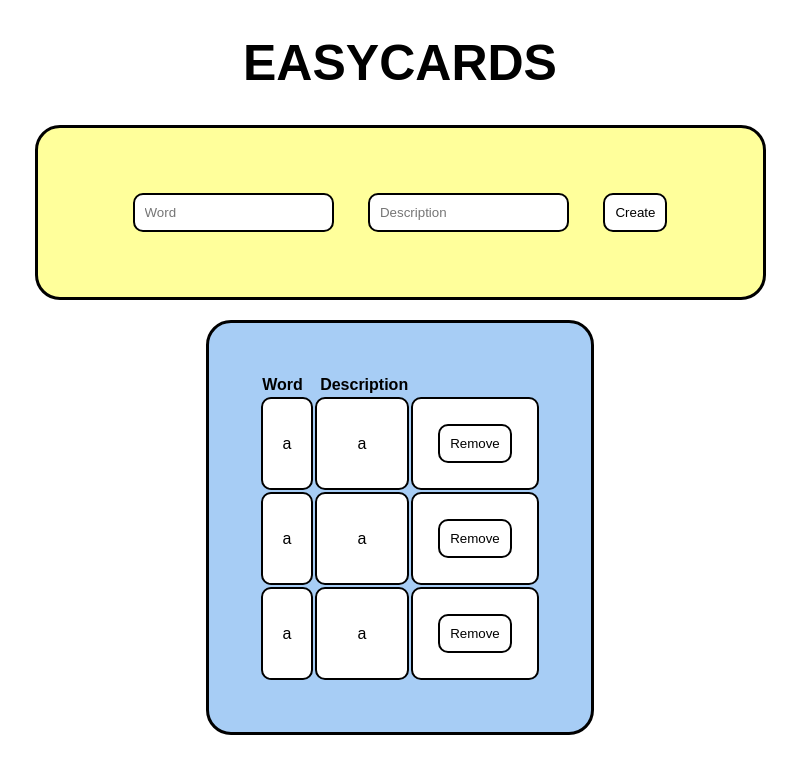
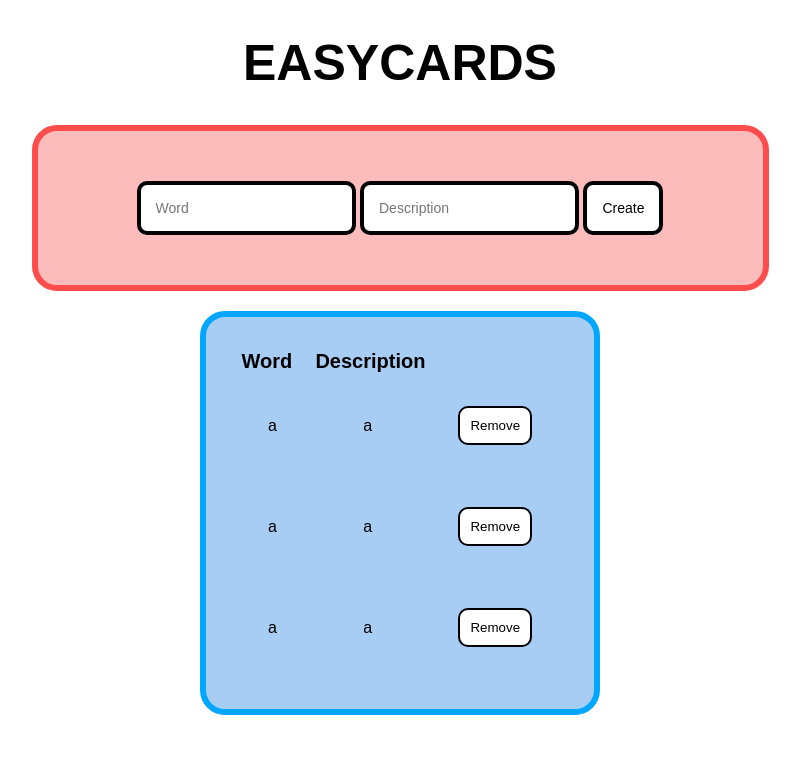
Before and after one commit to jechangoh/EasyCards, a Flask app: page / in a window 1280 px wide. Shown: the top 774 px of the page, without its empty margins (240-1040 px from the left). Run offline with Flask 2, Linux system fonts and the light colour scheme; data comes from the database, SQL or seed files in the repository.

Commit message:
Update style.css

```diff
--- a/static/style.css
+++ b/static/style.css
@@ -11,41 +11,48 @@ h1 {
 }
 
 .form {
-    background-color: rgb(255, 255, 155);
+    background-color: rgb(252, 188, 188);
+    border: 6px solid rgb(255, 77, 77);
+    padding: 50px;
 }
 
 .form, table {
     max-width: 50%;
-    padding: 40px;
-    border: 3px solid black;
     border-radius: 25px;
-    padding: 50px;
     text-align: center;
     margin-left: auto;
     margin-right: auto;
 }
 
-input[type=text], input[type=submit], td {
-    padding: 10px;
+.form input[type=text], .form input[type=submit] {
+    padding: 15px;
+    font-size: 14px;
     border-radius: 10px;
-    margin: 15px;
-    border: 2px solid black;
+    border: 4px solid black;
     background-color: white;
-}
-
-input[type=submit] {
-    cursor: pointer;
 }
 
 table {
     background-color: rgb(167, 205, 245);
+    border: 6px solid rgb(0, 166, 255);
     margin-top: 20px;
+    padding: 30px;
 }
 
-h3 {
-    text-align: center;
-    font-weight: bold;
-    font-size: 24px;
+th {
+    font-size: 20px;
+    margin-bottom: 20px;
+}
+
+td {
+    padding: 30px;
+}
+
+tbody input[type=submit] {
+    padding: 10px;
+    border-radius: 10px;
+    border: 2px solid black;
+    background-color: white;
 }
 
 .error-btn {
```
